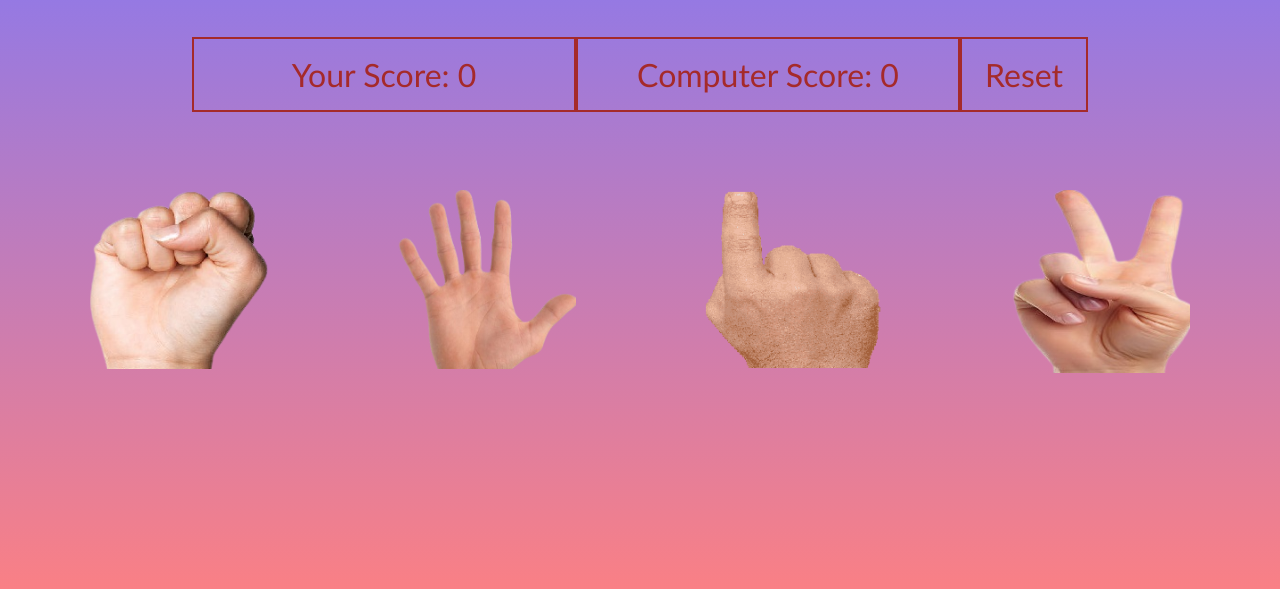
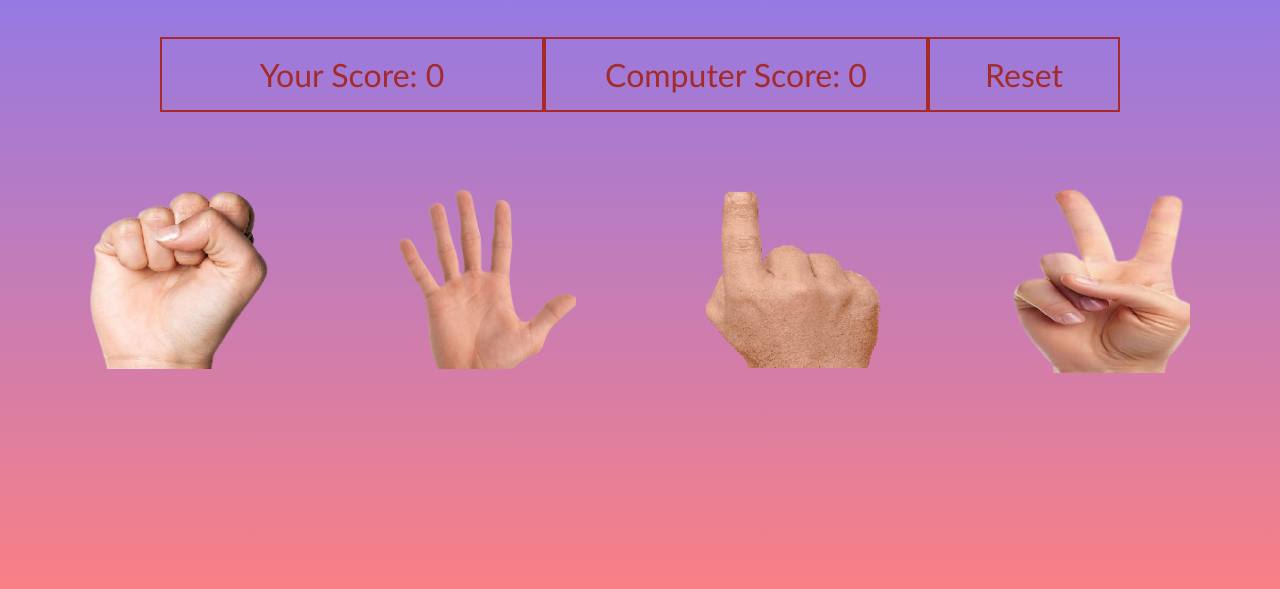
Before and after one commit to jp2004jay/GAME-SPPS, a plain HTML site: page index.html in a window 1280 px wide. Shown: the part 179-768 px from the top of the page. Drawn offline with Linux system fonts and the light colour scheme.

Commit message:
Update index.html

```diff
--- a/index.html
+++ b/index.html
@@ -20,7 +20,7 @@
         <div id="score">
             <div>Your Score: <span id="player-Btn">0</span></div>
             <div>Computer Score: <span id="computer-Btn">0</span></div>
-            <div id="reset" style="width: 10%;">Reset</div>
+            <div id="reset" style="width: 15%;">Reset</div>
         </div>
 
         <div id="content">
```
